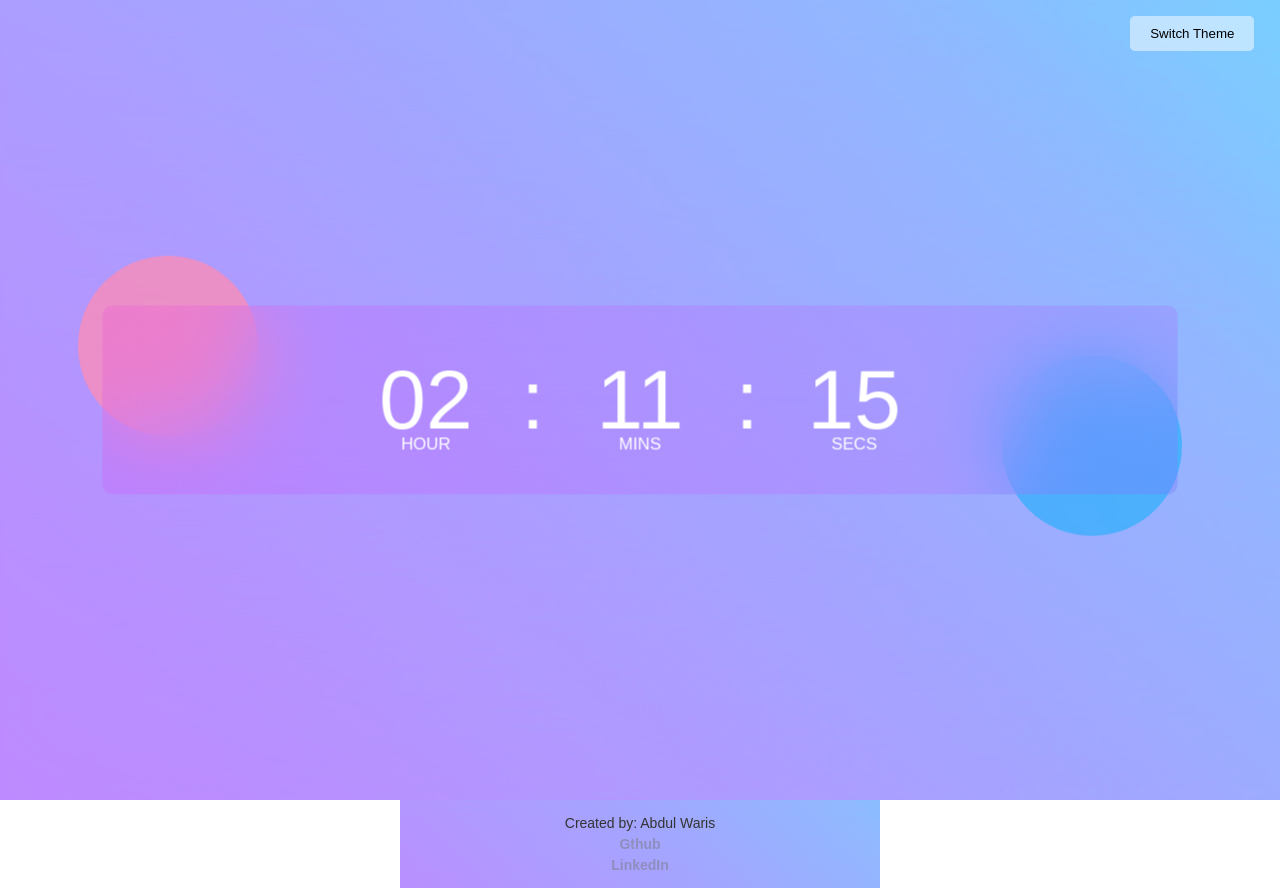
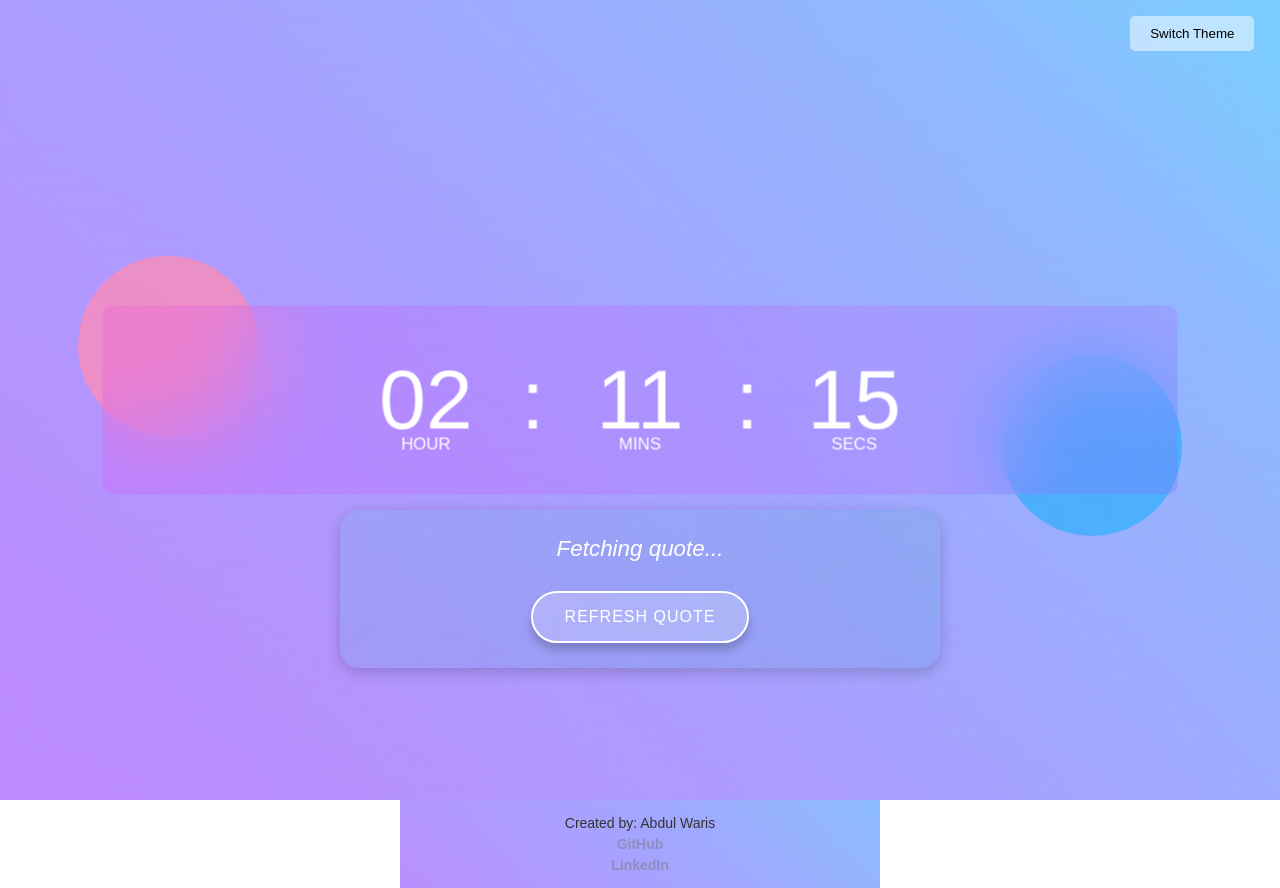
Before and after one commit to Waris-95/Digital-clock, a plain HTML site: page index.html in a window 1280 px wide. Drawn offline with nearby package versions, Linux system fonts and the light colour scheme; no server answers.

Commit message:
new features added

```diff
--- a/index.html
+++ b/index.html
@@ -2,8 +2,9 @@
 <html>
 <head>
     <meta name="viewport" content="width=device-width, initial-scale=1.0">
-        <title> Digital Clock with HTML, CSS & JavaScript</title>
+    <title>Digital Clock with HTML, CSS & JavaScript</title>
     <link rel="stylesheet" href="style.css">
+    <script src="https://cdn.jsdelivr.net/npm/axios/dist/axios.min.js"></script>
 </head>
 <body>
     <div class="hero">
@@ -18,15 +19,20 @@
                 <span>:</span>
                 <span id="secs">00</span>
             </div>
+
+            <!--Quotes-->
+            <div class="quote">
+                <p id="dailyQuote">Fetching quote...</p>
+                <button id="refreshQuote" class="fancy-button">Refresh Quote</button>
+            </div>
         </div>
     </div>
 
     <footer class="footer">
         <p>Created by: Abdul Waris</p>
-            <p><a href="https://github.com/Waris-95" target="_blank">Gthub</a></p>
-        <p><a href="https://www.linkedin.com/in/abdul-waris-aa1234aw/" target="_blank">LinkedIn </a></p>
+        <p><a href="https://github.com/Waris-95" target="_blank">GitHub</a></p>
+        <p><a href="https://www.linkedin.com/in/abdul-waris-aa1234aw/" target="_blank">LinkedIn</a></p>
     </footer>
-
 
     <script src="script.js"></script>
 </body>
--- a/script.js
+++ b/script.js
@@ -16,12 +16,44 @@ setInterval(() => {
 
       // added functionality to switch between themes.
       document.getElementById('themeSwitcher').addEventListener('click', function() {
-        // apply a class for the fading effect.
-        document.body.classList.toggle('transitioning-theme');
+        document.body.classList.toggle('dark-theme');
+    });
 
-        // delay toggling the dark theme class to allow the fade effect
-        setTimeout(function() {
-        document.body.classList.toggle('dark-theme');
-        document.body.classList.toggle('transitioning-theme')
-       }, ); // Match the 1s delay with the css transition .
-        });
+        // quote generator
+        document.getElementById('refreshQuote').addEventListener('click', fetchQuote);
+
+        async function fetchQuote() {
+          // Create an options object containing HTTP method and URL for the API request
+          const options = {
+            method: 'GET',
+            url: 'https://api.quotable.io/quotes/random',
+          };
+
+          // Start a try-catch block to handle potential errors in the async operation
+          try {
+            // Await the axios HTTP request using the defined options and store the response
+            const response = await axios.request(options);
+            // Log the entire response object to the console for debugging
+            console.log(response);
+            // Call 'displayQuote' function with the data part of the response object
+            displayQuote(response.data);
+          } catch (error) { // Catch block to handle any errors that occur in the try block
+            // Log an error message to the console with details, if available, from the response or the error message
+            console.error('Error fetching quote:', error.response ? error.response.data : error.message);
+          }
+        }
+
+        // Add an event listener to the document that calls 'fetchQuote' when the DOM content is fully loaded
+        document.addEventListener('DOMContentLoaded', fetchQuote);
+
+        //'displayQuote' that updates the webpage with the quote data
+        function displayQuote(data) {
+          const quoteData = data[0];
+          // Check if 'data' exists and has a 'content' property
+          if (quoteData && quoteData.content) {
+            // Find the element with ID 'dailyQuote' and set its text content to the quote content
+            document.getElementById('dailyQuote').innerText = quoteData.content;
+          } else { // If 'data' is missing or doesn't have 'content', display a default message
+            document.getElementById('dailyQuote').innerText = "Quote not available";
+          }
+        }
--- a/style.css
+++ b/style.css
@@ -261,3 +261,79 @@ body.dark-theme .clock {
     color: #c36cbb;
     text-decoration: underline;
 }
+
+
+/* Styles for the quote container */
+.quote {
+    background: linear-gradient(145deg, #6dd5ed34, #2193b023); /* A cool gradient background */
+    border: 1px solid transparent; /* Removed the solid border */
+    padding: 20px;
+    margin: 20px auto; /* Centered the quote container */
+    text-align: center;
+    border-radius: 20px; /* More pronounced rounded corners */
+    box-shadow: 0 4px 15px rgba(0, 0, 0, 0.2); /* Enhanced shadow for more depth */
+    transition: transform 0.3s ease, box-shadow 0.3s ease; /* Smooth transitions for hover effects */
+    max-width: 600px; /* Set a max-width for larger screens */
+  }
+
+  /* Styles for the quote text */
+  #dailyQuote {
+    font-style: italic;
+    color: #fff; /* Ensured text color is white for better readability */
+    font-size: 1.4em; /* Larger font size for emphasis */
+    line-height: 1.6;
+    margin-bottom: 20px;
+    transition: color 0.3s ease; /* Smooth transition for text color changes */
+  }
+
+  /* Hover effect for the container */
+  .quote:hover {
+    transform: translateY(-10px); /* Lift the quote container on hover */
+    box-shadow: 0 12px 25px rgba(0, 0, 0, 0.3); /* Enhanced shadow on hover */
+  }
+
+  /* Styling for the button */
+  .fancy-button {
+    background-color: rgba(255, 255, 255, 0.2); /* Semi-transparent white for the button */
+    border: 2px solid #fff; /* Added a white border */
+    color: white;
+    padding: 15px 32px;
+    text-align: center;
+    text-decoration: none;
+    display: inline-block;
+    font-size: 16px;
+    margin: 4px 2px;
+    cursor: pointer;
+    border-radius: 50px; /* Fully rounded ends for the button */
+    box-shadow: 0 7px 8px 0 rgba(0,0,0,0.2);
+    transition: all 0.4s; /* Smooth transition for all the effects */
+    text-transform: uppercase; /* Capitalize the button text */
+    letter-spacing: 1px; /* Spacing out the letters a little */
+  }
+
+  /* Button hover effect */
+  .fancy-button:hover {
+    background-color: rgba(255, 255, 255, 0.3); /* Slightly darker on hover */
+    color: #6dd5ed34; /* Changing text color on hover for a vibrant effect */
+    border-color: #6dd5ed2e; /* Border color transitions to match the text */
+    box-shadow: 0 12px 16px 0 rgba(0,0,0,0.24), 0 20px 50px 0 rgba(0,0,0,0.19);
+  }
+
+  /* Button active/click effect */
+  .fancy-button:active {
+    transform: translateY(2px); /* Subtle button press effect */
+    box-shadow: 0 3px #666; /* Shadow effect to mimic the button being pressed */
+  }
+
+  /* Add an animation effect to the background */
+  @keyframes background-slide {
+    0% { background-position: 0% 50%; }
+    50% { background-position: 100% 50%; }
+    100% { background-position: 0% 50%; }
+  }
+
+  /* Apply the animation to the quote container */
+  .quote {
+    background-size: 200% 200%; /* Prepare the background for animation */
+    animation: background-slide 10s ease infinite; /* Apply the animation */
+  }
```
Also changed, not shown: 1 other file. Lines whose indentation alone changed are shown as unchanged.
